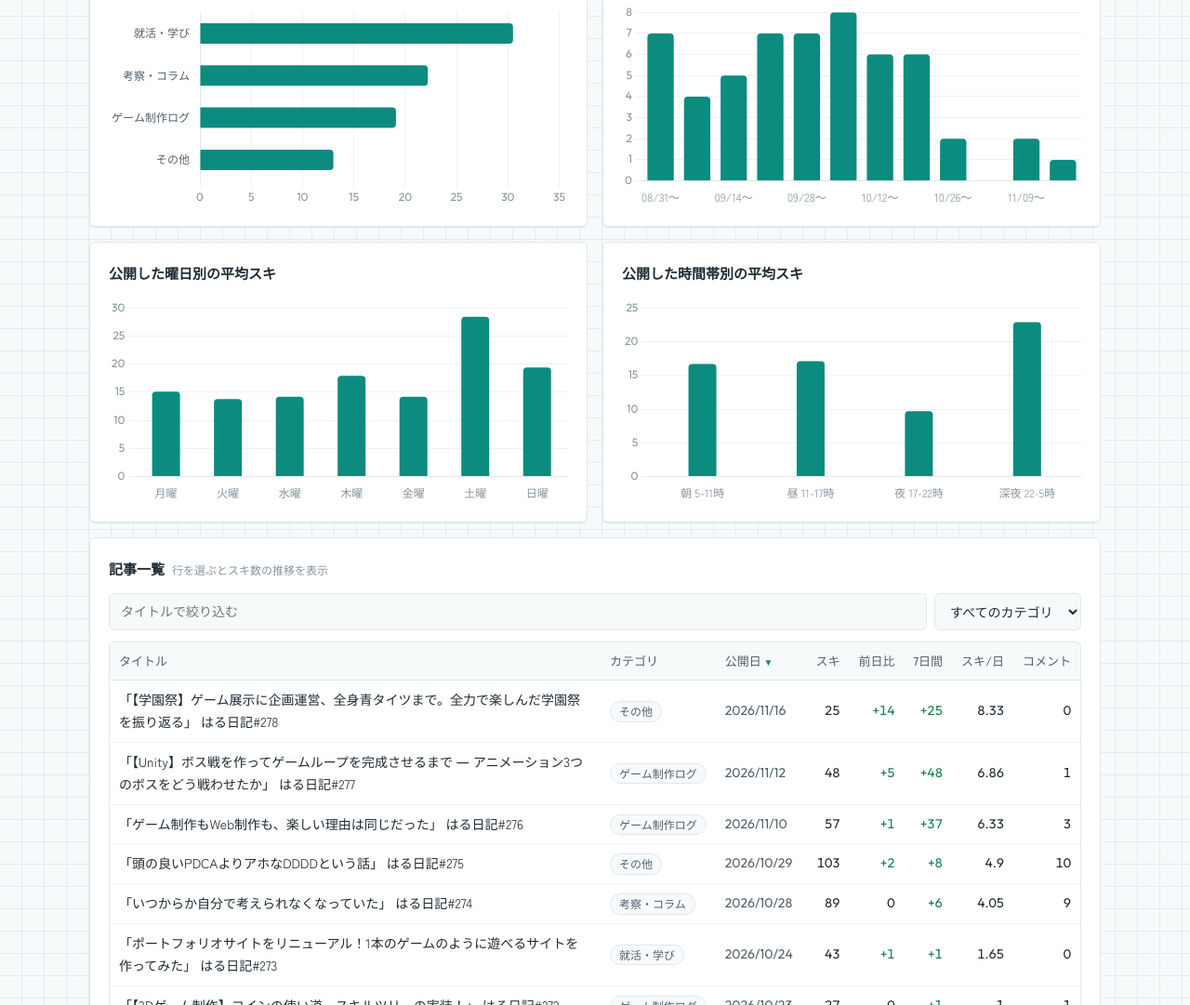
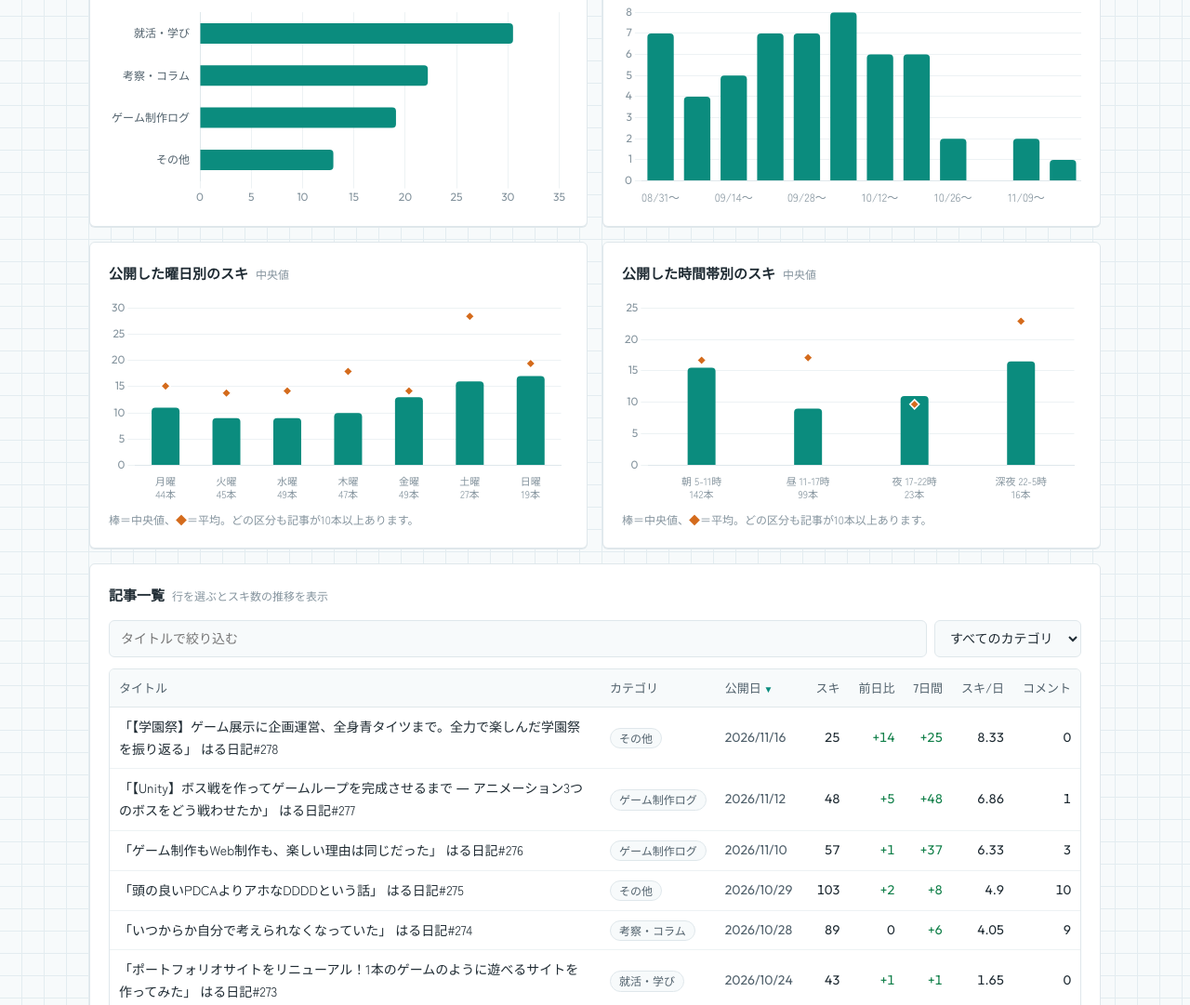
Before and after one commit to haru2401game/note-analytics, a plain HTML site: page docs/index.html in a window 1280 px wide. Shown: the part 2094-3175 px from the top of the page at 93% size. Drawn offline with nearby package versions, Linux system fonts and the light colour scheme.

Commit message:
feat: 曜日・時間帯別の集計を中央値メインにし、記事数と信頼度を表示
- analyze.py: 曜日別・時間帯別の各区分に low_sample（記事数が
  config.json の min_reliable_count 未満、初期値10）を追加。
  記事数・平均・中央値はこれまでどおり出力
- index.html: 棒を中央値、◆を平均（補足）に変更。ラベルに記事数を表示し、
  少ない区分は棒を薄くして「参考」と注記。古い summary.json でも動くよう補完

確認: 実データで analyze.py を実行。土曜は平均28.4 / 中央値16（27本）、
中央値の最高は日曜の17（19本）。現状は全区分10本以上のため、
しきい値を上げたデータで薄い表示も確認

Co-Authored-By: Claude Opus 5.5 <noreply@anthropic.com>
Claude-Session: https://claude.ai/code/session_011xGFE1SJgMrdAktR3kr4Ei

```diff
--- a/config.json
+++ b/config.json
@@ -3,6 +3,7 @@
   "weekly_report_weekday": 6,
   "tracked_magazine": { "key": "mbede04c37bef", "name": "ゲームクリエイターズマガジン" },
   "correlation_min_days": 14,
+  "min_reliable_count": 10,
   "categories": [
     { "name": "企業研究", "keywords": ["企業研究"] },
     { "name": "ゲーム制作ログ", "keywords": ["ゲーム制作", "Unity", "3D", "実装", "ゲームジャム"] },
--- a/docs/index.html
+++ b/docs/index.html
@@ -222,8 +222,8 @@ footer { margin-top: 28px; font-size: 13px; color: var(--ink-3); }
   <section class="row two">
     <div class="sheet"><h2>カテゴリ別の平均スキ</h2><div class="chart-box"><canvas id="cCategory"></canvas></div></div>
     <div class="sheet"><h2>週ごとの投稿数<span class="note">直近12週</span></h2><div class="chart-box"><canvas id="cPosts"></canvas></div></div>
-    <div class="sheet"><h2>公開した曜日別の平均スキ</h2><div class="chart-box"><canvas id="cWeekday"></canvas></div></div>
-    <div class="sheet"><h2>公開した時間帯別の平均スキ</h2><div class="chart-box"><canvas id="cBand"></canvas></div></div>
+    <div class="sheet"><h2>公開した曜日別のスキ<span class="note">中央値</span></h2><div class="chart-box"><canvas id="cWeekday"></canvas></div><p class="caveat" id="weekdayNote"></p></div>
+    <div class="sheet"><h2>公開した時間帯別のスキ<span class="note">中央値</span></h2><div class="chart-box"><canvas id="cBand"></canvas></div><p class="caveat" id="bandNote"></p></div>
   </section>
 
   <section class="sheet">
@@ -431,14 +431,50 @@ function renderStatic() {
     options: baseOpts({ plugins: { legend: { display: false }, tooltip: tip } }),
   });
   simpleBar("cPosts", S.posts_per_week.map(p => p.week + "〜"), S.posts_per_week.map(p => p.posts), { ...tooltip(), callbacks: { title: c => c[0].label + "の週", label: c => `${c.parsed.y}本` } });
-  simpleBar("cWeekday", S.weekday_stats.map(c => c.name + "曜"), S.weekday_stats.map(c => c.avg_likes), statTip(S.weekday_stats));
-  simpleBar("cBand", S.band_stats.map(c => c.name), S.band_stats.map(c => c.avg_likes), statTip(S.band_stats));
+  const minN = S.min_reliable_count ?? 10;
+  medianChart("cWeekday", "weekdayNote", S.weekday_stats, c => c.name + "曜", minN);
+  medianChart("cBand", "bandNote", S.band_stats, c => c.name, minN);
 
   const sel = document.getElementById("catFilter");
   const cur = sel.value;
   sel.innerHTML = `<option value="">すべてのカテゴリ</option>` + S.categories.map(c => `<option>${esc(c.name)}</option>`).join("");
   sel.value = cur;
   renderTable();
+}
+
+// 棒＝中央値（メイン）、◆＝平均（補足）。記事数が少ない区分は棒を薄くし、ラベルに「参考」をつける。
+// 古い summary.json に median_likes / low_sample がない場合は平均と記事数から補う。
+function medianChart(id, noteId, stats, nameOf, minN) {
+  const med = c => c.median_likes ?? c.avg_likes;
+  const low = c => c.low_sample ?? (c.count < minN);
+  const teal = css("--teal");
+  draw(id, {
+    type: "bar",
+    data: {
+      labels: stats.map(c => [nameOf(c), `${c.count}本${low(c) ? "・参考" : ""}`]),
+      datasets: [
+        { type: "bar", label: "中央値", data: stats.map(med), order: 2,
+          backgroundColor: stats.map(c => low(c) ? teal + "40" : teal),
+          borderColor: stats.map(c => low(c) ? teal : "transparent"), borderWidth: stats.map(c => low(c) ? 1 : 0),
+          borderRadius: 4, borderSkipped: "start", maxBarThickness: 30 },
+        { type: "line", label: "平均", data: stats.map(c => c.avg_likes), order: 1, showLine: false,
+          pointStyle: "rectRot", pointRadius: 5, pointHoverRadius: 6,
+          pointBackgroundColor: css("--orange"), pointBorderColor: "#fff", pointBorderWidth: 1.5 },
+      ],
+    },
+    options: baseOpts({
+      plugins: { legend: { display: false }, tooltip: { ...tooltip(), callbacks: {
+        title: t => t[0].label.replace(",", "　"),
+        label: t => t.datasetIndex === 0 ? `中央値 ${t.parsed.y} スキ` : `平均 ${t.parsed.y} スキ`,
+        afterBody: t => low(stats[t[0].dataIndex]) ? [`記事が${minN}本未満のため参考値`] : [],
+      } } },
+      scales: { ...baseOpts().scales, x: { ...baseOpts().scales.x, ticks: { maxRotation: 0, autoSkip: false, font: { size: 11 } } } },
+    }),
+  });
+  const lows = stats.filter(low).map(nameOf);
+  document.getElementById(noteId).innerHTML =
+    `棒＝中央値、<span style="color:var(--orange)">◆</span>＝平均。` +
+    (lows.length ? `薄い棒（${esc(lows.join("・"))}）は記事が${minN}本未満のため参考値です。` : `どの区分も記事が${minN}本以上あります。`);
 }
 
 function renderGainers(key) {
```
Also changed, not shown: 1 other file.
